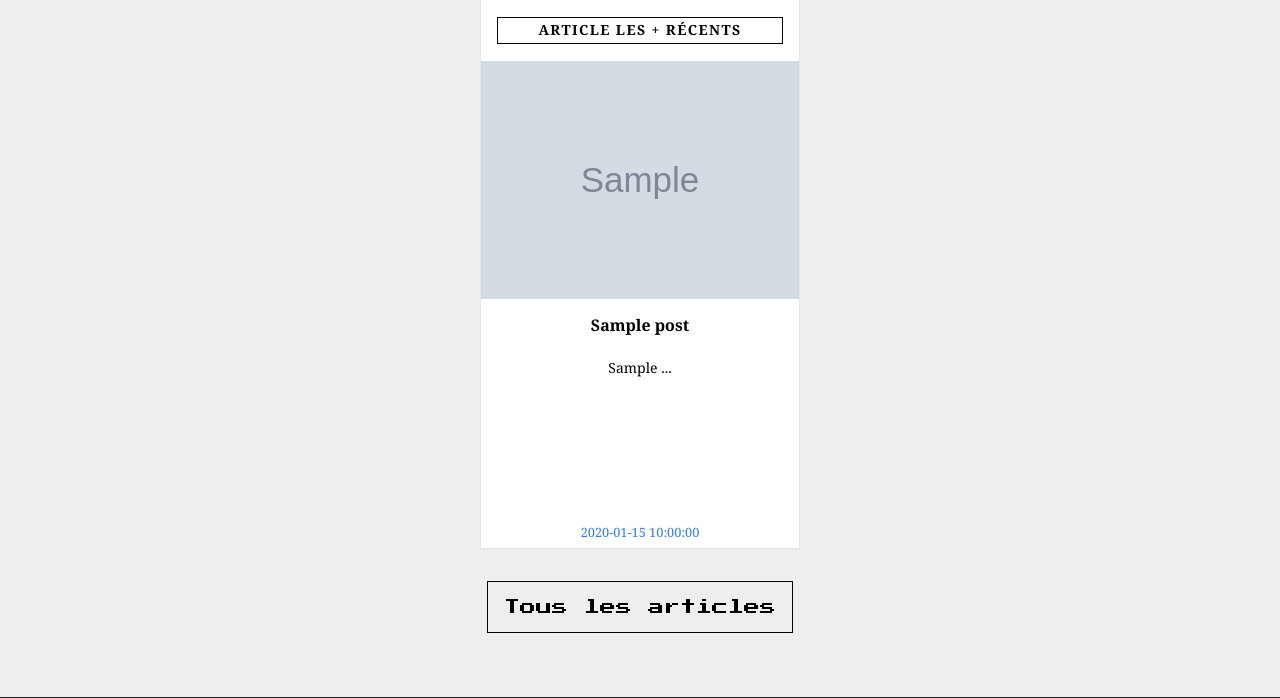
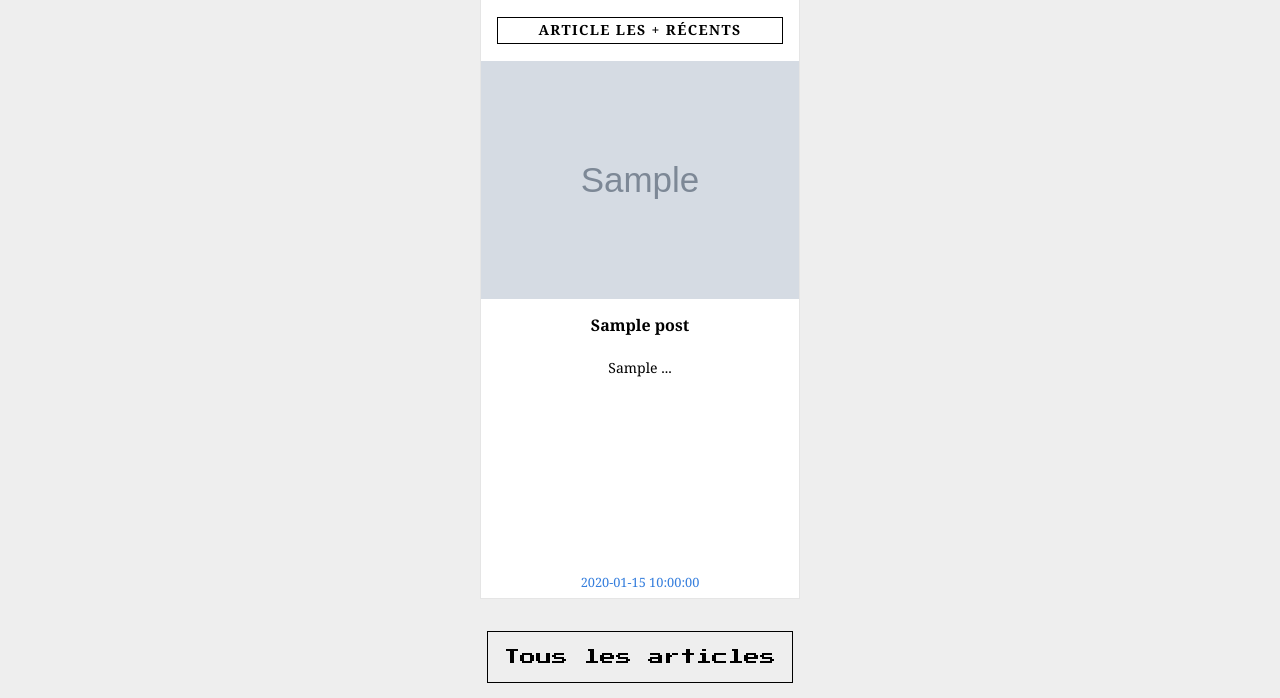
Before and after one commit to baeteromain/blog_php, a PHP site: page / in a window 1280 px wide. Shown: the part 828-1526 px from the top of the page. Run offline with PHP 8.4, Linux system fonts and the light colour scheme; tables that the repository leaves empty hold one stand-in row (values such as "Sample post"); grey boxes marked "Sample" are stand-in pictures; a stand-in replaces the project's code that opens the database connection; some libraries are stand-ins or nearby versions; grey boxes are pictures that could not be loaded.

Commit message:
📱 Fix height of card most recent post

```diff
--- a/public/css/styles.css
+++ b/public/css/styles.css
@@ -73,6 +73,6 @@
 }
 
 .last_article {
-    min-height: 550px;
-    /* min-width: 350px; */
+    min-height: 600px;
+    max-height: 600px;
 }
```
